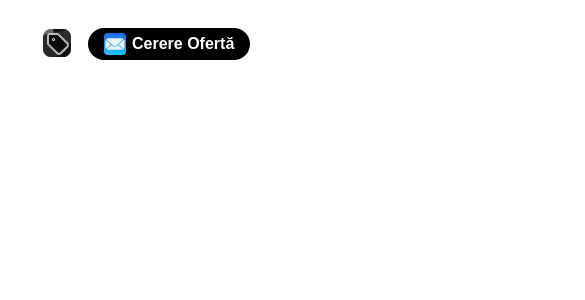
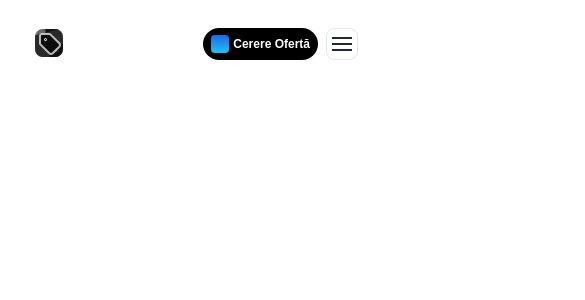
Before and after one commit to cmaxdev/tagbyte-fe, a Next.js app: page / in a window 390 px wide. Shown: the top 300 px of the page, 585 px wide, since content can reach past the window. Built offline with nearby package versions, Linux system fonts and the light colour scheme.

Commit message:
add header mobile responsive

```diff
--- a/src/app/page.tsx
+++ b/src/app/page.tsx
@@ -4,7 +4,7 @@ import NavigationHeader from '@/components/dashboard/NavigationHeader';
 export default function Home() {
   return (
     <div className="min-h-screen bg-white p-6 md:p-8">
-      <div className="w-[960px] mx-auto">
+      <div className="max-w-[960px] w-full mx-auto">
         {/* Header */}
         <NavigationHeader />
 
--- a/src/components/dashboard/NavigationHeader.tsx
+++ b/src/components/dashboard/NavigationHeader.tsx
@@ -1,4 +1,6 @@
-import React from 'react';
+"use client";
+
+import React, { useState } from 'react';
 import MailIcon from '/public/icons/dashboard/header/mail.svg';
 import StripeIcon from '/public/icons/dashboard/header/stripe.svg';
 import ServiceIcon from '/public/icons/dashboard/header/service.svg';
@@ -6,17 +8,29 @@ import ConnectIcon from '/public/icons/dashboard/header/connect.svg';
 import PortfolioIcon from '/public/icons/dashboard/header/portfolio.svg';
 
 export default function NavigationHeader() {
+  const [isMobileMenuOpen, setIsMobileMenuOpen] = useState(false);
+
+  const toggleMobileMenu = (e: React.MouseEvent | React.KeyboardEvent) => {
+    console.log("Sdfsdf")
+    e.preventDefault();
+    e.stopPropagation();
+    console.log('toggleMobileMenu clicked, current state:', isMobileMenuOpen);
+    setIsMobileMenuOpen(!isMobileMenuOpen);
+    console.log('toggleMobileMenu new state:', !isMobileMenuOpen);
+  };
+
   return (
-    <header className="mb-8">
-      <div className="rounded-full h-[40px] px-4 flex items-center gap-4">
+    <header className="mb-8 relative">
+      {/* Debug info - remove this in production */}
+      <div className="rounded-full h-[40px] px-2 sm:px-4 flex items-center md:justify-start justify-between gap-2 sm:gap-4">
         {/* Left Part - Logo */}
-        <div className="flex items-center">
+        <div className="flex items-center w-8 h-8 flex-shrink-0">
           <div className="w-8 h-8 bg-white rounded-lg flex items-center justify-center">
             <StripeIcon className="w-[32px] h-[32px] text-gray-800" />
           </div>
         </div>
 
-        {/* Center Part - Navigation Items */}
+        {/* Desktop Navigation */}
         <nav className="hidden lg:flex items-center gap-4 justify-center rounded-full h-full px-6 w-[552px]" style={{ background: 'linear-gradient(to bottom, #3D3D3DB3 0%, #3D3D3DB3 30%, #808080B3 70%, #808080B3 100%)' }}>
           <a href="#servicii" className="flex items-center gap-1.5 text-white hover:text-gray-200 transition-colors">
             <ServiceIcon className="w-4 h-4" />
@@ -41,16 +55,97 @@ export default function NavigationHeader() {
           </a>
         </nav>
 
-        {/* Right Part - CTA Button */}
+        {/* Right Part - CTA Button & Mobile Menu */}
+        <div className="flex items-center gap-2 flex-shrink-0">
+          {/* Desktop CTA Button */}
           <a
             href="#cerere-oferta"
-          className="bg-[#000000] text-white text-base px-4 py-1.5 rounded-full flex items-center gap-1.5 transition-colors font-semibold h-8"
+            className="hidden sm:flex bg-[#000000] text-white text-sm sm:text-base px-3 sm:px-4 py-1.5 rounded-full items-center gap-1.5 transition-colors font-semibold h-8"
           >
             <div className="w-[22px] h-[22px] rounded flex items-center justify-center" style={{ background: 'linear-gradient(to bottom, #1A6AE7, #20C2F4)' }}>
               <MailIcon className="w-[20px] h-[12px] text-white" />
             </div>
+            <span className="hidden md:inline">Cerere Ofertă</span>
+          </a>
+
+          {/* Mobile CTA Button */}
+          <a
+            href="#cerere-oferta"
+            className="sm:hidden bg-[#000000] text-white text-xs px-2 py-1 rounded-full flex items-center gap-1 transition-colors font-semibold h-8"
+          >
+            <div className="w-[18px] h-[18px] rounded flex items-center justify-center" style={{ background: 'linear-gradient(to bottom, #1A6AE7, #20C2F4)' }}>
+              <MailIcon className="w-[16px] h-[10px] text-white" />
+            </div>
             <span>Cerere Ofertă</span>
           </a>
+
+          {/* Mobile Menu Button */}
+          <div
+            onClick={(e) => {
+              console.log('Button clicked directly!');
+              toggleMobileMenu(e);
+            }}
+            className="xl:hidden flex flex-col items-center justify-center w-8 h-8 rounded-lg hover:bg-gray-100 active:bg-gray-200 transition-colors z-10 border border-gray-200 cursor-pointer bg-white"
+            style={{ pointerEvents: 'auto' }}
+            role="button"
+            tabIndex={0}
+            onKeyDown={(e: React.KeyboardEvent) => {
+              if (e.key === 'Enter' || e.key === ' ') {
+                e.preventDefault();
+                toggleMobileMenu(e);
+              }
+            }}
+          >
+            <span className={`block w-5 h-0.5 bg-gray-800 transition-all duration-300 ${isMobileMenuOpen ? 'rotate-45 translate-y-1.5' : ''}`}></span>
+            <span className={`block w-5 h-0.5 bg-gray-800 mt-1 transition-all duration-300 ${isMobileMenuOpen ? 'opacity-0' : ''}`}></span>
+            <span className={`block w-5 h-0.5 bg-gray-800 mt-1 transition-all duration-300 ${isMobileMenuOpen ? '-rotate-45 -translate-y-1.5' : ''}`}></span>
+          </div>
+        </div>
+      </div>
+
+      {/* Mobile Menu */}
+      <div className={`xl:hidden transition-all duration-300 ease-in-out overflow-hidden ${isMobileMenuOpen ? 'max-h-96 opacity-100' : 'max-h-0 opacity-0'}`}>
+        <div className="mt-4 rounded-2xl p-4" style={{ background: 'linear-gradient(to bottom, #3D3D3DB3 0%, #3D3D3DB3 30%, #808080B3 70%, #808080B3 100%)' }}>
+          <nav className="flex flex-col gap-3">
+            <a
+              href="#servicii"
+              className="flex items-center gap-3 text-white hover:text-gray-200 transition-colors py-2"
+              onClick={() => setIsMobileMenuOpen(false)}
+            >
+              <ServiceIcon className="w-5 h-5" />
+              <span className="text-sm font-semibold">Servicii</span>
+            </a>
+
+            <a
+              href="#cum-lucram"
+              className="flex items-center gap-3 text-white hover:text-gray-200 transition-colors py-2"
+              onClick={() => setIsMobileMenuOpen(false)}
+            >
+              <ConnectIcon className="w-5 h-5" />
+              <span className="text-sm font-semibold">Cum lucrăm?</span>
+            </a>
+
+            <a
+              href="#portofoliu"
+              className="flex items-center gap-3 text-white hover:text-gray-200 transition-colors py-2"
+              onClick={() => setIsMobileMenuOpen(false)}
+            >
+              <PortfolioIcon className="w-5 h-5" />
+              <span className="text-sm font-semibold">Portofoliu</span>
+            </a>
+
+            <a
+              href="tel:0722XXXXXX"
+              className="flex items-center gap-3 text-white hover:text-gray-200 transition-colors py-2"
+              onClick={() => setIsMobileMenuOpen(false)}
+            >
+              <svg className="w-5 h-5" fill="none" stroke="currentColor" viewBox="0 0 24 24">
+                <path strokeLinecap="round" strokeLinejoin="round" strokeWidth={2} d="M3 5a2 2 0 012-2h3.28a1 1 0 01.948.684l1.498 4.493a1 1 0 01-.502 1.21l-2.257 1.13a11.042 11.042 0 005.516 5.516l1.13-2.257a1 1 0 011.21-.502l4.493 1.498a1 1 0 01.684.949V19a2 2 0 01-2 2h-1C9.716 21 3 14.284 3 6V5z" />
+              </svg>
+              <span className="text-sm font-semibold">Sună-ne: 0722 XXX XXX</span>
+            </a>
+          </nav>
+        </div>
       </div>
     </header>
   );
```
Lines whose indentation alone changed are shown as unchanged.
